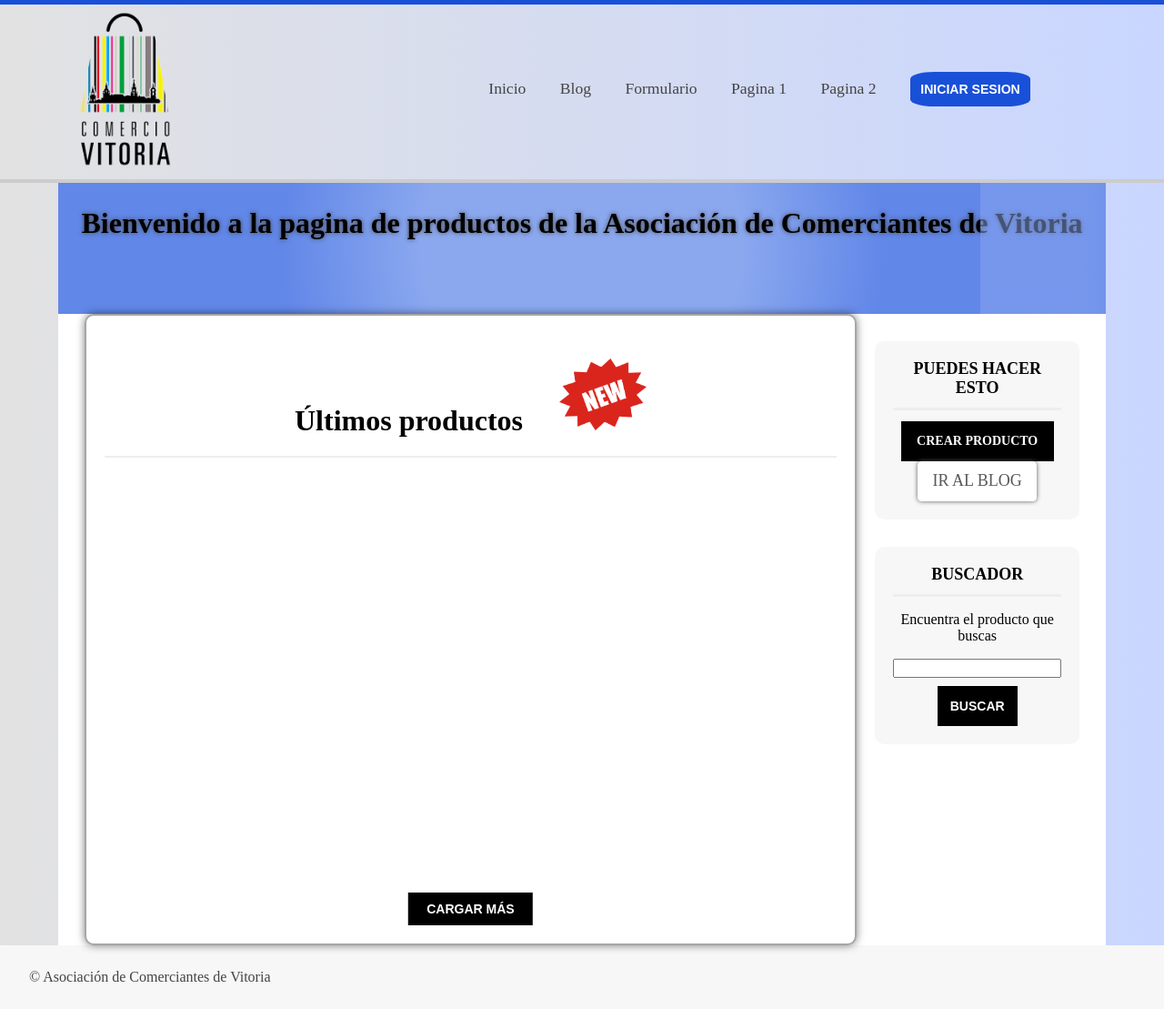
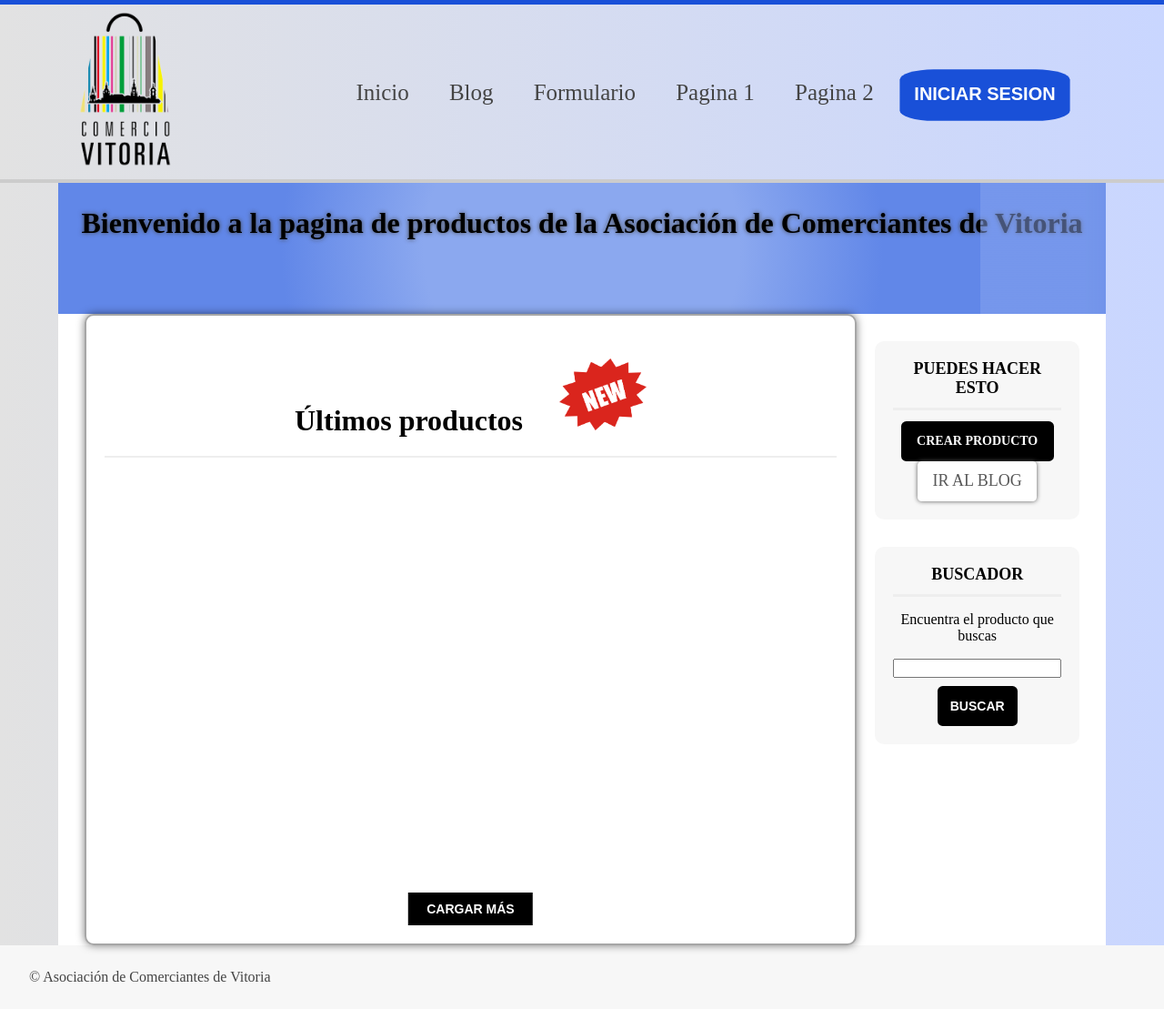
Before and after one commit to AnderMoraPedregosa/Proyecto-2, a PHP site: page / in a window 1280 px wide. Shown: the whole page at 91% size. Run offline with PHP 8.4, Linux system fonts and the light colour scheme; data that the repository does not hold is empty; some libraries are stand-ins or nearby versions.

Commit message:
commit css

```diff
--- a/web/assets/css/styles.css
+++ b/web/assets/css/styles.css
@@ -95,10 +95,10 @@ body {
 }
 
 #menu {
-    margin-top: 1.6em;
+  margin-top: 1em;
     width: 60%;
     float: right;
-    font-size: 1.1em;
+    font-size: 1.3em;
 }
 
 #menu ul {
@@ -128,13 +128,22 @@ body {
     color: #1950D8;
 }
 
+.animacion{
+    font-size: 1.2em;
+}
+.animacion:hover{
+    transform: scale(1.5);
+    transition: transform 0.3s ease;
+    color: rgb(153, 53, 225);
+}
 
 #menu a.animacion::before {
+
     content: "";
     position: absolute;
     width: 0%;
     height: 0.125em;
-    bottom: 0.938em;
+    bottom:0.938em;
     left: 50%;
     background-color: #0B3AAE;
     transform: translateX(-50%);
@@ -144,6 +153,7 @@ body {
 #menu a.animacion:hover::before {
     width: 100%;
     background-color: #6187E8;
+
 }
 
 #slider {
@@ -297,6 +307,13 @@ body {
     border-radius: 20%;
     position: relative;
     overflow: hidden;
+    scale: 120%;
+}
+
+.btn-sesion:hover {
+    transform: scale(1.2);
+    transition: transform 0.3s ease;
+    color: rgb(129, 243, 163);
 }
 
 .btn-sesion::before {
@@ -317,6 +334,7 @@ body {
 .btn-sesion:hover::before {
     transform: translate(-50%, -50%) scale(2);
     opacity: 0;
+
 }
 
 
@@ -356,6 +374,7 @@ body {
 #cargarMasBtn:hover {
     border: 2px solid  #6187E8;
     color:  #6187E8;
+    background-color: lightgrey;
   }
 
 .btn {
@@ -371,7 +390,12 @@ body {
     transition: 300ms all;
     border: none;
     cursor: pointer;
+    border-radius: .4em;
 }
+.btn:hover{
+    color: black;
+     background-color: grey;
+    }
 
 /*ENLACES ANUNCIOS*/
 
@@ -645,11 +669,11 @@ button {
     }
 
     #logo {
-        width: 50%;
+        width: 30%;
     }
 
     #menu {
-        width: 50%;
+        width: 70%;
     }
 
     #menu ul {
@@ -658,9 +682,9 @@ button {
 }
 
 
-@media (max-width: 1390px) {
+@media (max-width: 1300px) {
     #logo {
-        width: 30%;
+        width: 20%;
     }
 
     #brand {
@@ -668,11 +692,12 @@ button {
     }
 
     #menu {
-        width: 70%;
+        width: 80%;
+
     }
 }
 
-@media (max-width: 990px) {
+@media (max-width: 1200px) {
 
     #logo {
         display: flex;
@@ -710,6 +735,7 @@ button {
         width: 60%;
         margin: 0em auto;
         margin-bottom: 3.125em;
+        overflow: auto;
     }
 
     #slider h1 {
@@ -722,7 +748,7 @@ button {
     }
 }
 
-@media (max-width: 650px) {
+@media (max-width: 766px) {
     #logo {
         display: flex;
         justify-content: center;
--- a/web/paginas/partials/head.php
+++ b/web/paginas/partials/head.php
@@ -22,9 +22,7 @@
             <!-- LOGO -->
             <div id="logo">
                 <a href="/"><img src="../../assets/images/logoAsociacion.png" class="app-logo" alt="Logotipo" /></a>
-                <span id="brand">
-                    <strong>Comercio</strong> Vitoria
-                </span>
+
             </div>
 
             <!-- MENU -->
```
